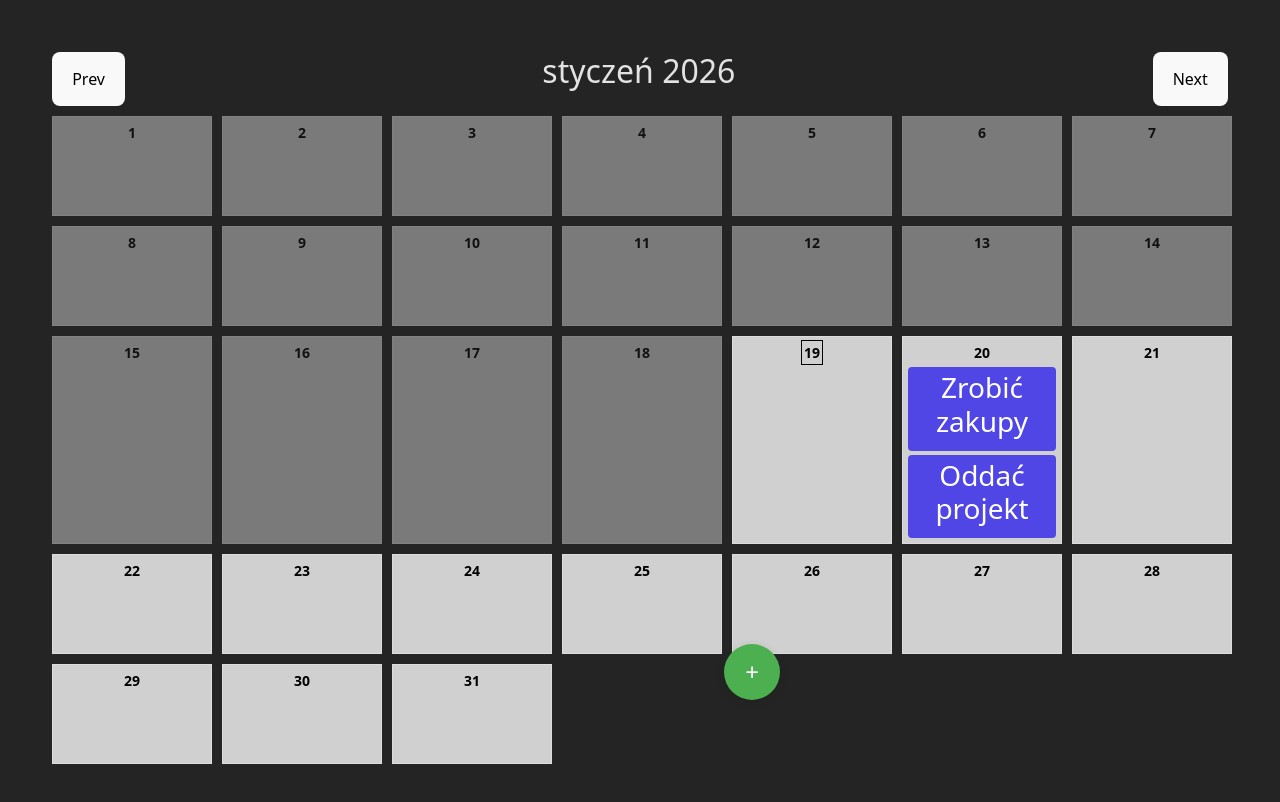
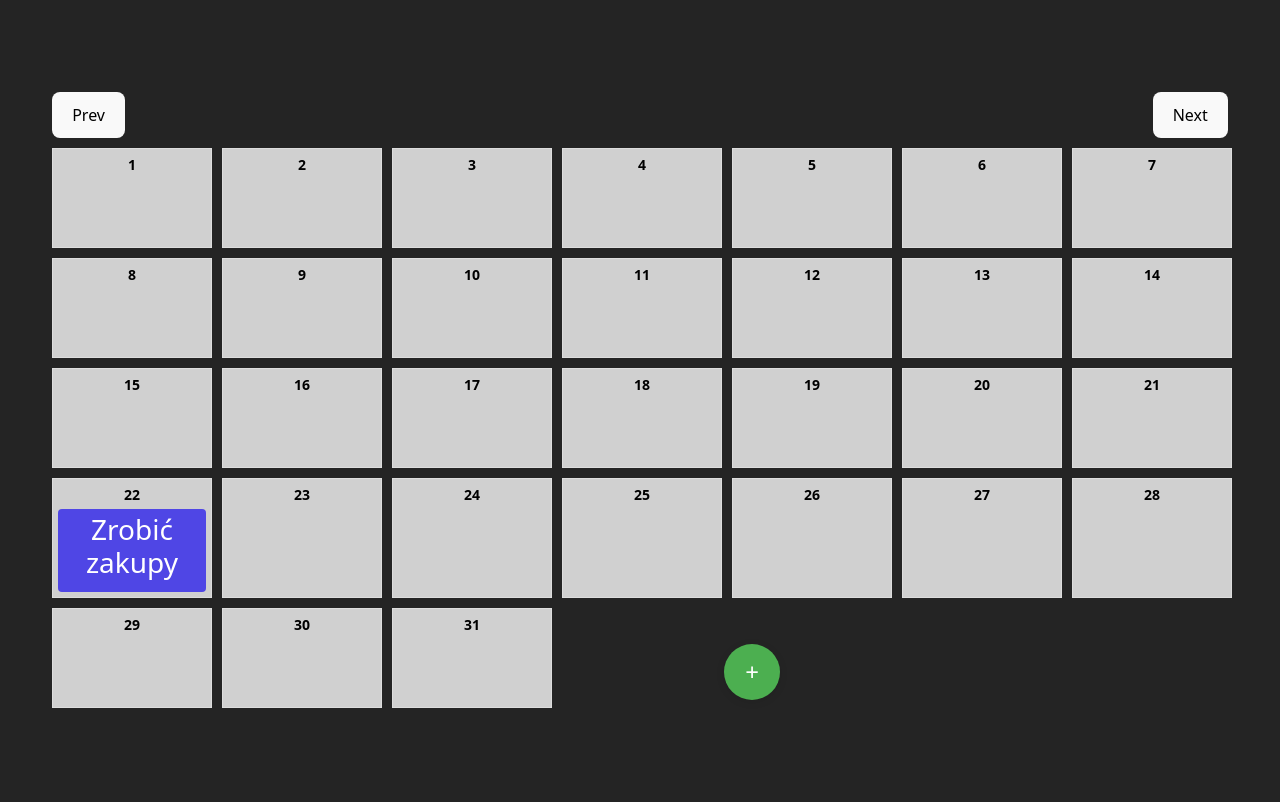
Before and after one commit to KacperCzernecki/todo-app, a React (Vite) app: page / in a window 1280 px wide. Shown: the top 802 px of the page. Built offline with nearby package versions, Linux system fonts and the light colour scheme.

Commit message:
Switched to UNIX

```diff
--- a/src/App.jsx
+++ b/src/App.jsx
@@ -2,9 +2,10 @@ import "./App.css";
 import { Calendar } from "./components/Calendar";
 
 function App() {
+  const unixToday = Math.floor(new Date().getTime() / 1000);
   return (
     <>
-      <Calendar />
+      <Calendar unixDate={unixToday} />
     </>
   );
 }
--- a/src/components/Calendar.jsx
+++ b/src/components/Calendar.jsx
@@ -1,39 +1,19 @@
-import { useState } from "react";
-import { tasks } from "../data/tasks";
+import { useMemo } from "react";
+import { dbTasks } from "../data/tasks";
 import "./Calendar.css";
-import { Details } from "./Details";
 import { AddButton } from "./AddButton";
+import { getMonthDaysWithTasks } from "../dateHelpers";
 
-export const Calendar = () => {
-  const [currentDate, setCurrentDate] = useState(new Date());
-  const [selectedDay, setSelectedDay] = useState(null);
-
+export const Calendar = ({ unixDate }) => {
   const maxDisplayedTasks = 2;
-  const year = currentDate.getFullYear();
-  const month = currentDate.getMonth();
-  const daysInMonth = new Date(year, month + 1, 0).getDate();
-
-  const handlePrev = () => {
-    setCurrentDate(
-      new Date(currentDate.getFullYear(), currentDate.getMonth() - 1, 1),
-    );
-  };
-  const handleNext = () => {
-    setCurrentDate(
-      new Date(currentDate.getFullYear(), currentDate.getMonth() + 1, 1),
-    );
-  };
-  const getTasksForDay = (day) => {
-    const dateString = `${year}-${String(month + 1).padStart(2, "0")}-${String(day).padStart(2, "0")}`;
-    return tasks.filter((tasks) => tasks.deadline === dateString);
-  };
-  const showDetails = (day) => {
-    const dateString = `${year}-${String(month + 1).padStart(2, "0")}-${String(day).padStart(2, "0")}`;
-    setSelectedDay(dateString);
-  };
-  const hideDetails = () => {
-    setSelectedDay(null);
-  };
+  const days = useMemo(
+    () => getMonthDaysWithTasks(dbTasks, unixDate),
+    [dbTasks, unixDate],
+  );
+  const handlePrev = () => {};
+  const handleNext = () => {};
+  const showDetails = () => {};
+  const hideDetails = () => {};
 
   return (
     <div className="calendar">
@@ -41,48 +21,30 @@ export const Calendar = () => {
         <button className="prev" onClick={handlePrev} type="button">
           Prev
         </button>
-        <h2>
-          {currentDate.toLocaleDateString("pl-PL", { month: "long" })} {year}
-        </h2>
+        <h2></h2>
         <button className="next" onClick={handleNext} type="button">
           Next
         </button>
       </div>
       <div className="calendar-grid">
-        {[...Array(daysInMonth)].map((_, index) => {
-          const day = index + 1;
-          const dayTasks = getTasksForDay(day);
-          const formatedMonth = String(month + 1).padStart(2, "0");
-          const formatedDay = String(day).padStart(2, "0");
-          const dayPassed =
-            Date.parse(`${year}-${formatedMonth}-${formatedDay}`) -
-              Date.parse(new Date()) <
-            0;
-          const dayToday =
-            day === new Date().getDate() &&
-            month === new Date().getMonth() &&
-            year === new Date().getFullYear();
-
+        {days.map((d) => {
           return (
             <div
-              key={day}
-              className={
-                "calendar-day" +
-                (dayToday ? " today" : dayPassed ? " passed" : "")
-              }
-              onClick={() => showDetails(day)}
+              key={d.day}
+              className={"calendar-day"}
+              onClick={() => showDetails(d)}
             >
-              <span className="day-number">{day}</span>
-              {dayTasks.length > maxDisplayedTasks && (
+              <span className="day-number">{d.day}</span>
+              {/* {dayTasks.length > maxDisplayedTasks && (
                 <span className="more-tasks">
                   +{dayTasks.length - maxDisplayedTasks}
                 </span>
-              )}
+              )} */}
 
-              {dayTasks.slice(0, maxDisplayedTasks).map((task) => (
+              {d.tasks.slice(0, maxDisplayedTasks).map((task) => (
                 <div
                   key={task.id}
-                  className={"task" + (task.isDone ? " done" : "")}
+                  className={"task" + (task.complete ? " done" : "")}
                 >
                   <h3>{task.title}</h3>
                 </div>
@@ -92,7 +54,7 @@ export const Calendar = () => {
         })}
         <AddButton />
       </div>
-      {selectedDay && <Details date={selectedDay} onClose={hideDetails} />}
+      {/* {selectedDay && <Details date={selectedDay} onClose={hideDetails} />} */}
     </div>
   );
 };
--- a/src/components/Details.jsx
+++ b/src/components/Details.jsx
@@ -1,35 +1,15 @@
-import React from "react";
-import Button from "react-bootstrap/Button";
 import Modal from "react-bootstrap/Modal";
 
 import "./Details.css";
-import { tasks } from "../data/tasks";
 
-export const Details = ({ date, onClose }) => {
-  const dayTasks = tasks.filter((task) => task.deadline === date);
+export const Details = ({ onClose }) => {
   return (
     <Modal show={true} onHide={onClose} centered>
       <Modal.Header closeButton>
-        <Modal.Title>Zadania na dzień {date}</Modal.Title>
+        <Modal.Title>Zadania na dzień </Modal.Title>
       </Modal.Header>
 
-      <Modal.Body>
-        {dayTasks.map((task) => (
-          <span key={task.id} className={"taskDetail"}>
-            <p>
-              <b>Tytuł:</b> {task.title.toLocaleUpperCase()}
-            </p>
-            <p>
-              <b>Opis:</b> {task.description}
-            </p>
-            <p>
-              <b>Do:</b> {task.deadline}
-            </p>
-            <button className="edit">Edit</button>
-            <button className="done">Mark as done</button>
-          </span>
-        ))}
-      </Modal.Body>
+      <Modal.Body></Modal.Body>
     </Modal>
   );
 };
--- a/src/data/tasks.js
+++ b/src/data/tasks.js
@@ -1,23 +1,25 @@
-export const tasks = [
+import { readableToUnix } from "../dateHelpers";
+
+export const dbTasks = [
   {
     id: 1,
     title: "Zrobić zakupy",
     description: "Kup: Mleko, bułki, szynkę, ser, masło",
-    deadline: "2026-01-20",
-    isDone: false,
+    deadline: readableToUnix("22-01-2026"),
+    complete: false,
   },
   {
     id: 2,
     title: "Oddać projekt",
     description: "Oddaj projekt zaliczeniowy u Pana Niemczyka",
-    deadline: "2026-01-20",
-    isDone: false,
+    deadline: readableToUnix("20-12-2025"),
+    complete: false,
   },
   {
     id: 3,
     title: "Wizyta u dentysty",
     description: "Umówiona na godzinę 12:30",
-    deadline: "2026-12-20",
-    isDone: false,
+    deadline: readableToUnix("20-12-2025 12:30"),
+    complete: false,
   },
 ];
--- /dev/null
+++ b/src/dateHelpers.js
@@ -0,0 +1,80 @@
+const readableToUnix = (inputDate) => {
+  const [date, time] = inputDate.split(" ");
+  const [day, month, year] = date.split("-").map(Number);
+
+  let dateObj;
+
+  if (time) {
+    const [hour, minute] = time.split(":").map(Number);
+    dateObj = new Date(year, month - 1, day, hour, minute, 0);
+  } else {
+    dateObj = new Date(year, month - 1, day);
+  }
+
+  return Math.floor(dateObj.getTime() / 1000);
+};
+
+const unixToReadable = (unix) => {
+  const date =
+    unix.toString().length === 10 ? new Date(unix * 1000) : new Date(unix);
+
+  const pad = (n) => n.toString().padStart(2, "0");
+
+  const day = pad(date.getDate());
+  const month = pad(date.getMonth() + 1);
+  const year = date.getFullYear();
+  const hours = pad(date.getHours());
+  const minutes = pad(date.getMinutes());
+
+  return `${day}-${month}-${year} ${hours}:${minutes}`;
+};
+const getTasksForDay = (tasks, unixDay) => {
+  const targetDate =
+    unixDay.toString().length === 10
+      ? new Date(unixDay * 1000)
+      : new Date(unixDay);
+
+  const sameDay = (d1, d2) =>
+    d1.getFullYear() === d2.getFullYear() &&
+    d1.getMonth() === d2.getMonth() &&
+    d1.getDate() === d2.getDate();
+
+  return tasks.filter((task) => {
+    const taskDate =
+      task.deadline.toString().length === 10
+        ? new Date(task.deadline * 1000)
+        : new Date(task.deadline);
+
+    return sameDay(taskDate, targetDate);
+  });
+};
+const getMonthDaysWithTasks = (tasks, unixDate) => {
+  const baseDate = new Date(unixDate * 1000);
+
+  const year = baseDate.getFullYear();
+  const month = baseDate.getMonth(); // 0-based
+
+  const daysInMonth = new Date(year, month + 1, 0).getDate();
+
+  return Array.from({ length: daysInMonth }, (_, i) => {
+    const dayDate = new Date(year, month, i + 1);
+    dayDate.setHours(0, 0, 0, 0);
+    const startOfDay = Math.floor(dayDate.getTime() / 1000); // seconds
+
+    const dayTasks = tasks.filter(
+      (task) => Math.floor(task.deadline) === startOfDay,
+    );
+
+    return {
+      day: i + 1,
+      tasks: dayTasks,
+    };
+  });
+};
+
+export {
+  readableToUnix,
+  unixToReadable,
+  getTasksForDay,
+  getMonthDaysWithTasks,
+};
```
